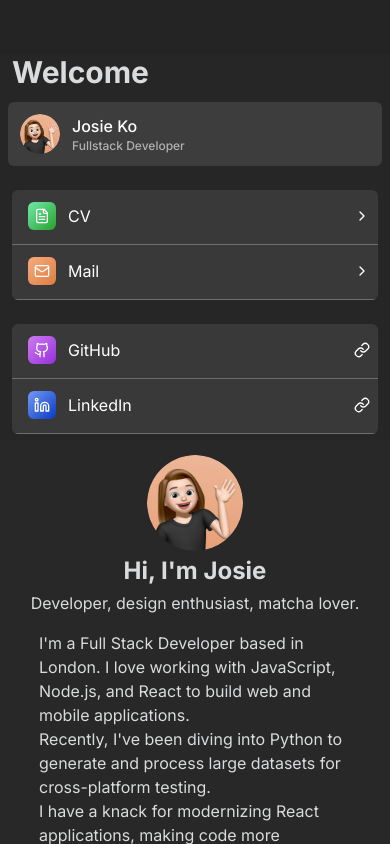
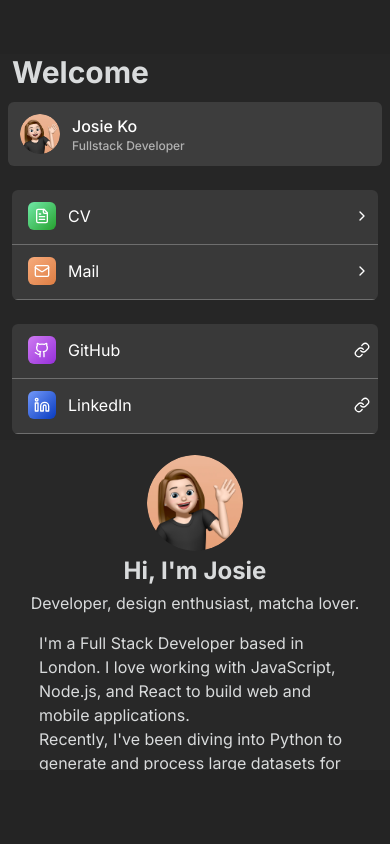
Before and after one commit to josieko/josiekoweb, a React (Vite) app: page / in a window 390 px wide. Built offline with nearby package versions, Linux system fonts and the light colour scheme; no server answers.

Commit message:
Add bottom margin to mobile content area

```diff
--- a/src/App.css
+++ b/src/App.css
@@ -279,6 +279,7 @@
     width: 100%;
     box-sizing: border-box;
     background-color: rgba(40, 40, 40, 1);
+    margin-bottom: 74px;
   }
 
   .sidebar {
```
